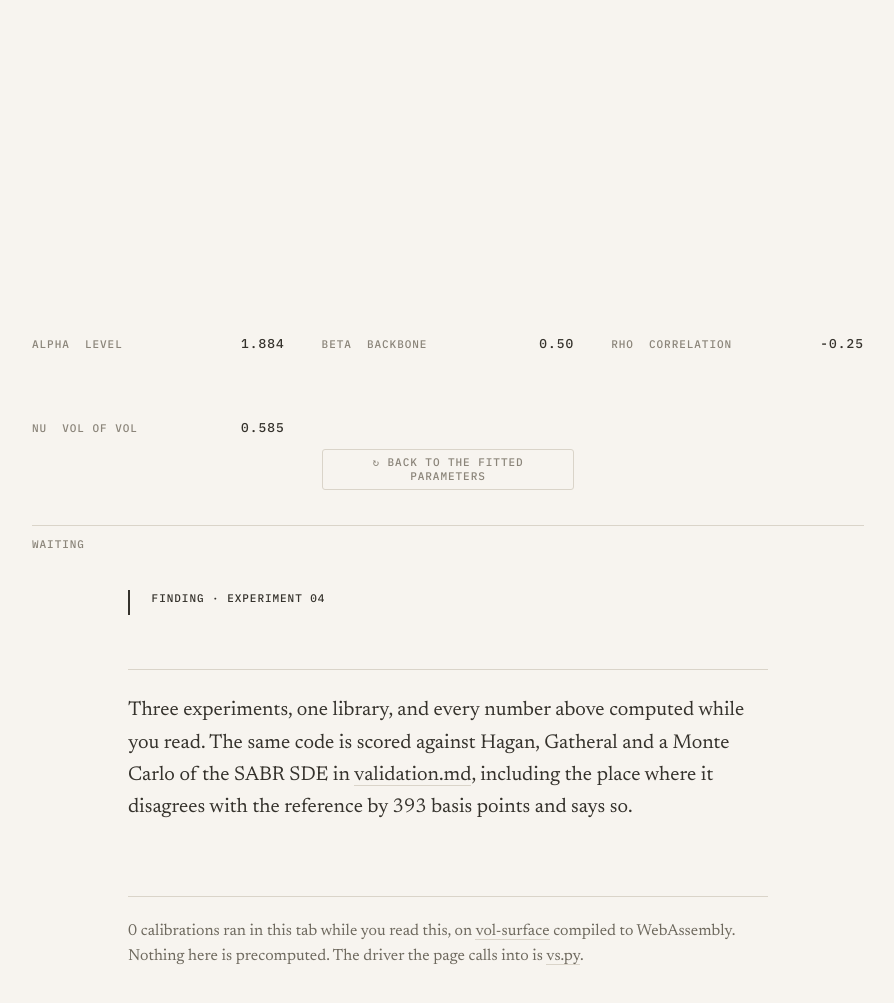
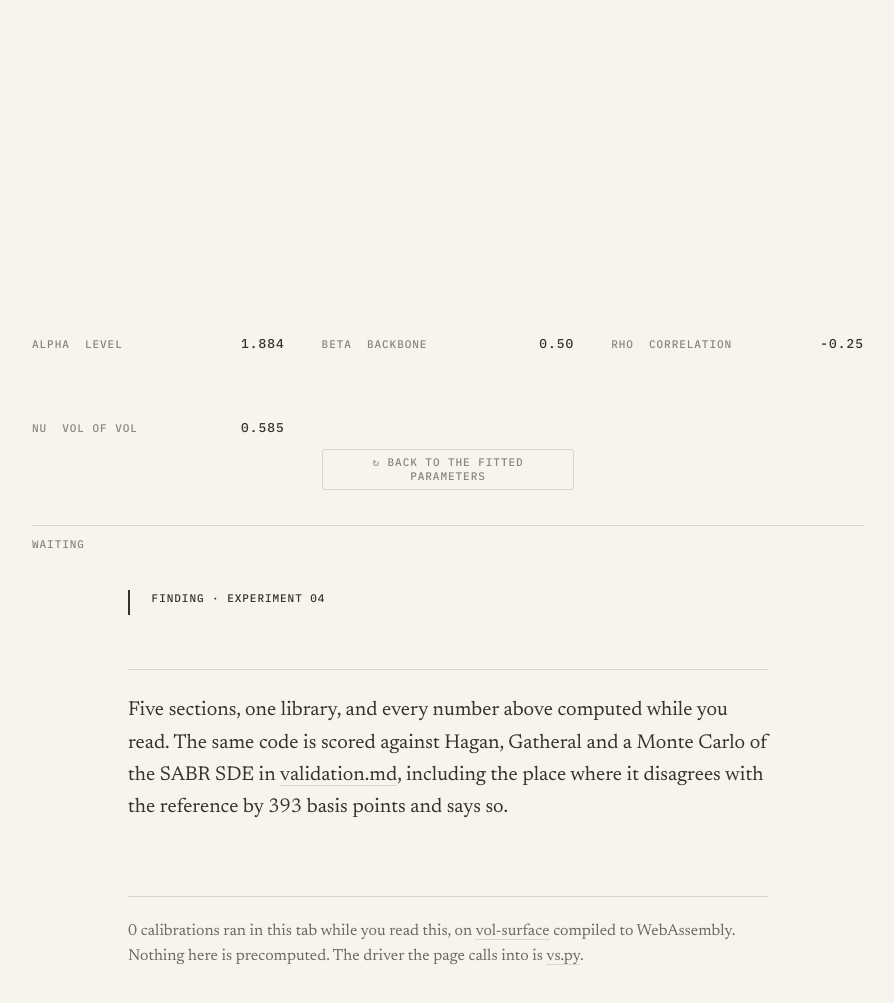
Before and after one commit to superkush06/vol-surface, a plain HTML site: page docs/demo/index.html in a window 1280 px wide. Shown: the part 9542-10545 px from the top of the page, without its empty margins (192-1086 px from the left). Drawn offline with Linux system fonts and the light colour scheme.

Commit message:
demo: the closing line counted three sections on a five-section page

```diff
--- a/docs/demo/index.html
+++ b/docs/demo/index.html
@@ -491,7 +491,7 @@
 <div class="endrule"><div></div></div>
 
 <div class="text">
-  <p id="close">Three experiments, one library, and every number above computed while you
+  <p id="close">Five sections, one library, and every number above computed while you
     read. The same code is scored against Hagan, Gatheral and a Monte Carlo of the SABR SDE
     in <a href="https://github.com/superkush06/vol-surface/blob/main/docs/validation.md">validation.md</a>,
     including the place where it disagrees with the reference by 393 basis points and says
```
